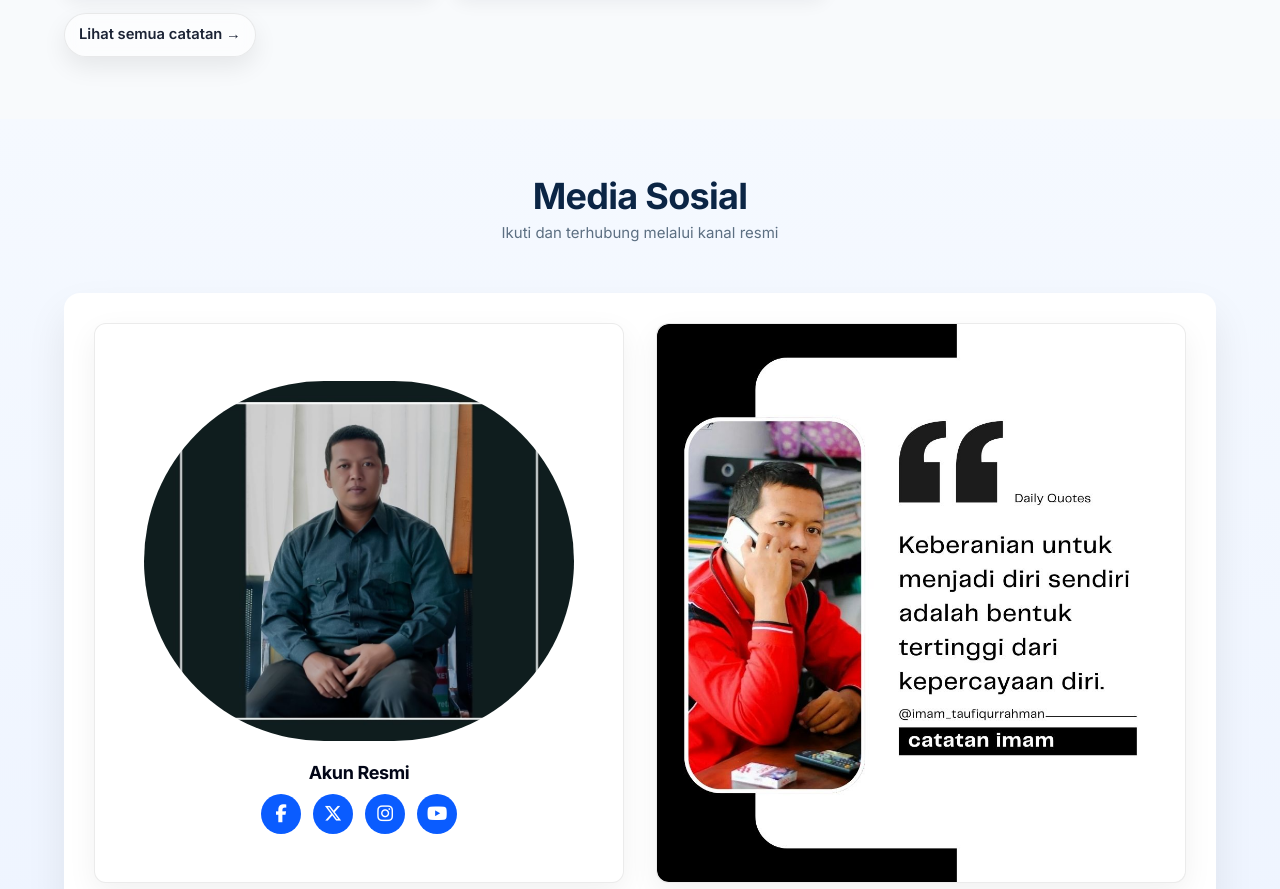
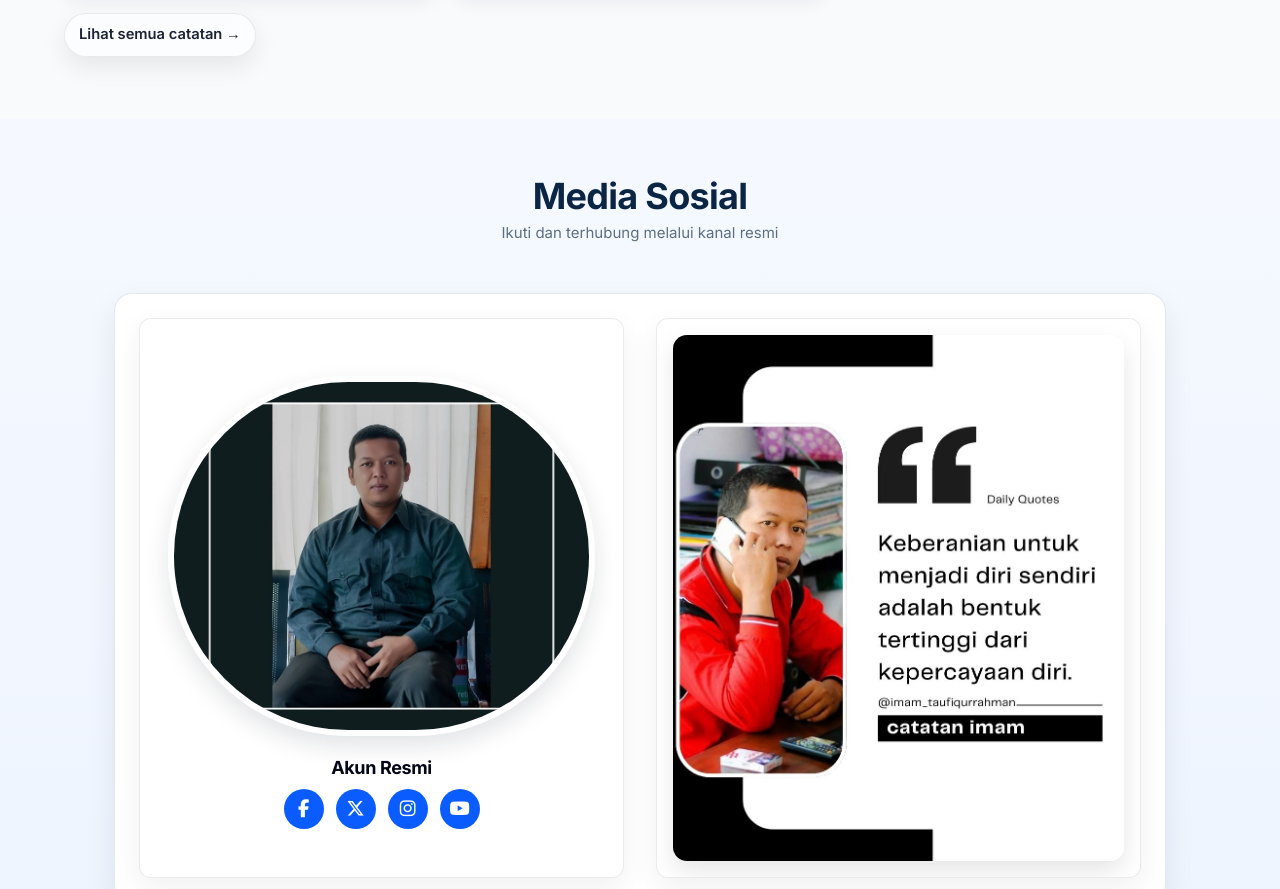
Before and after one commit to itaufiqurahman/itaufiqurahman.github.io, a plain HTML site: page index.html in a window 1280 px wide. Shown: the part 1459-2348 px from the top of the page. Drawn offline with Linux system fonts and the light colour scheme.

Commit message:
Update style.css

```diff
--- a/assets/css/style.css
+++ b/assets/css/style.css
@@ -2432,3 +2432,80 @@ section.media-social .media-quote{
   overflow-wrap: anywhere;
   word-break: break-word;
 }
+/* =========================
+   Media Sosial -> jadi kotak/card
+   ========================= */
+.media-social{
+  padding: 56px 0;
+}
+
+.media-social .container{
+  max-width: 1100px; /* bikin lebih "kotak" & rapih */
+}
+
+/* KOTAK utama section */
+.media-social .media-card{
+  background: #fff;
+  border: 1px solid rgba(15,23,42,.10);
+  border-radius: 18px;
+  box-shadow: 0 12px 30px rgba(15,23,42,.08);
+  overflow: hidden;
+
+  /* ruang dalam */
+  padding: 24px;
+  margin-top: 18px;
+
+  /* layout */
+  display: grid;
+  grid-template-columns: 1fr 1fr;
+  gap: 22px;
+  align-items: center;
+}
+
+/* Kiri: profile (biar tetap center & rapih) */
+.media-social .media-profile{
+  background: rgba(15,23,42,.03);
+  border-radius: 16px;
+  padding: 20px;
+  text-align: center;
+}
+
+/* Foto profile biar konsisten */
+.media-social .media-profile img{
+  width: 220px;
+  height: 220px;
+  object-fit: cover;
+  border-radius: 999px;
+  border: 6px solid #fff;
+  box-shadow: 0 10px 24px rgba(15,23,42,.12);
+  display: block;
+  margin: 0 auto 12px;
+}
+
+/* Kanan: quote image jadi dalam kotak juga */
+.media-social .media-quote{
+  background: rgba(15,23,42,.03);
+  border-radius: 16px;
+  padding: 16px;
+  display:flex;
+  justify-content:center;
+}
+
+.media-social .media-quote .quote-image{
+  width: 100%;
+  max-width: 520px;
+  height: auto;
+  border-radius: 14px;
+  display:block;
+}
+
+/* Responsive: di HP jadi satu kolom */
+@media (max-width: 900px){
+  .media-social .media-card{
+    grid-template-columns: 1fr;
+  }
+  .media-social .media-profile img{
+    width: 180px;
+    height: 180px;
+  }
+}
```
